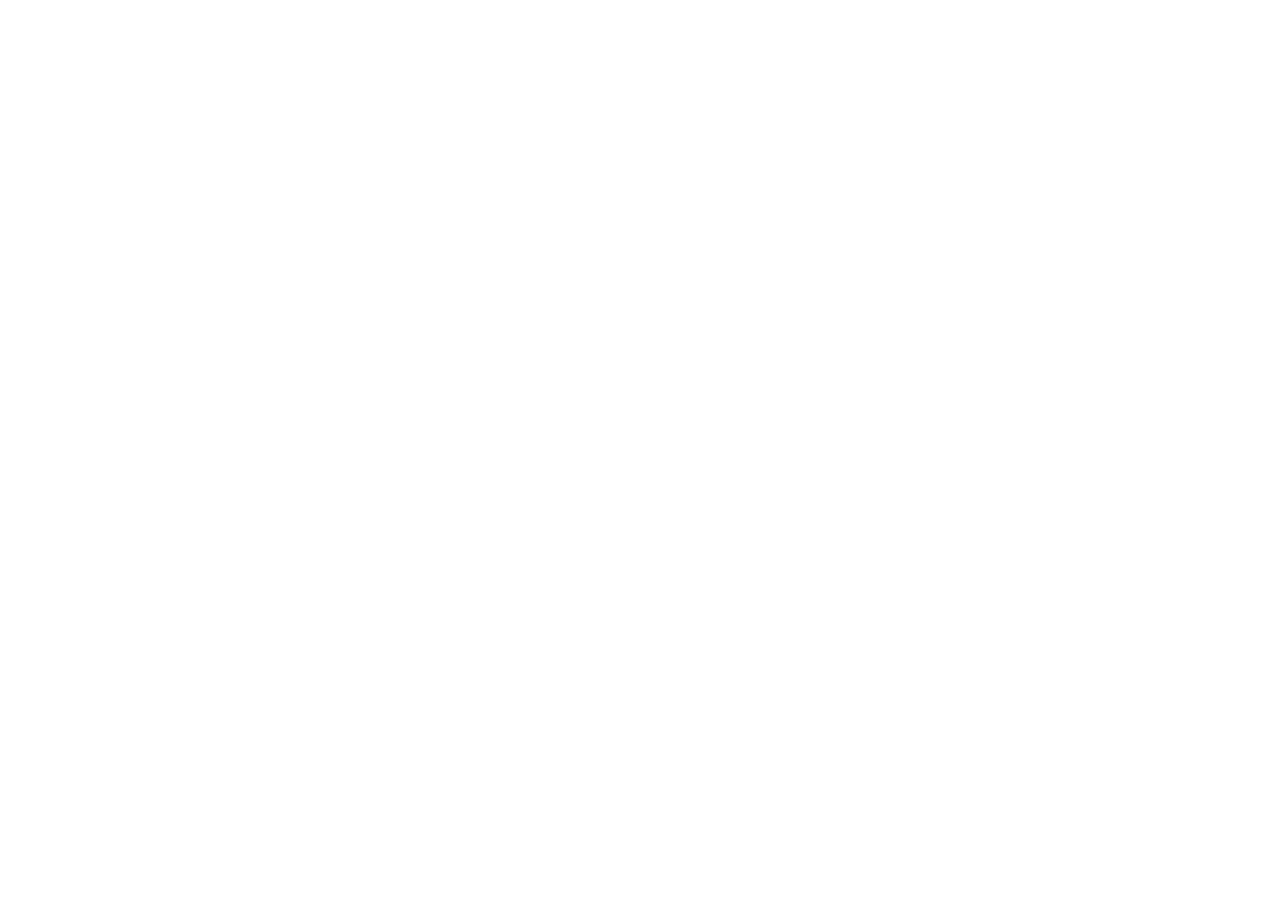
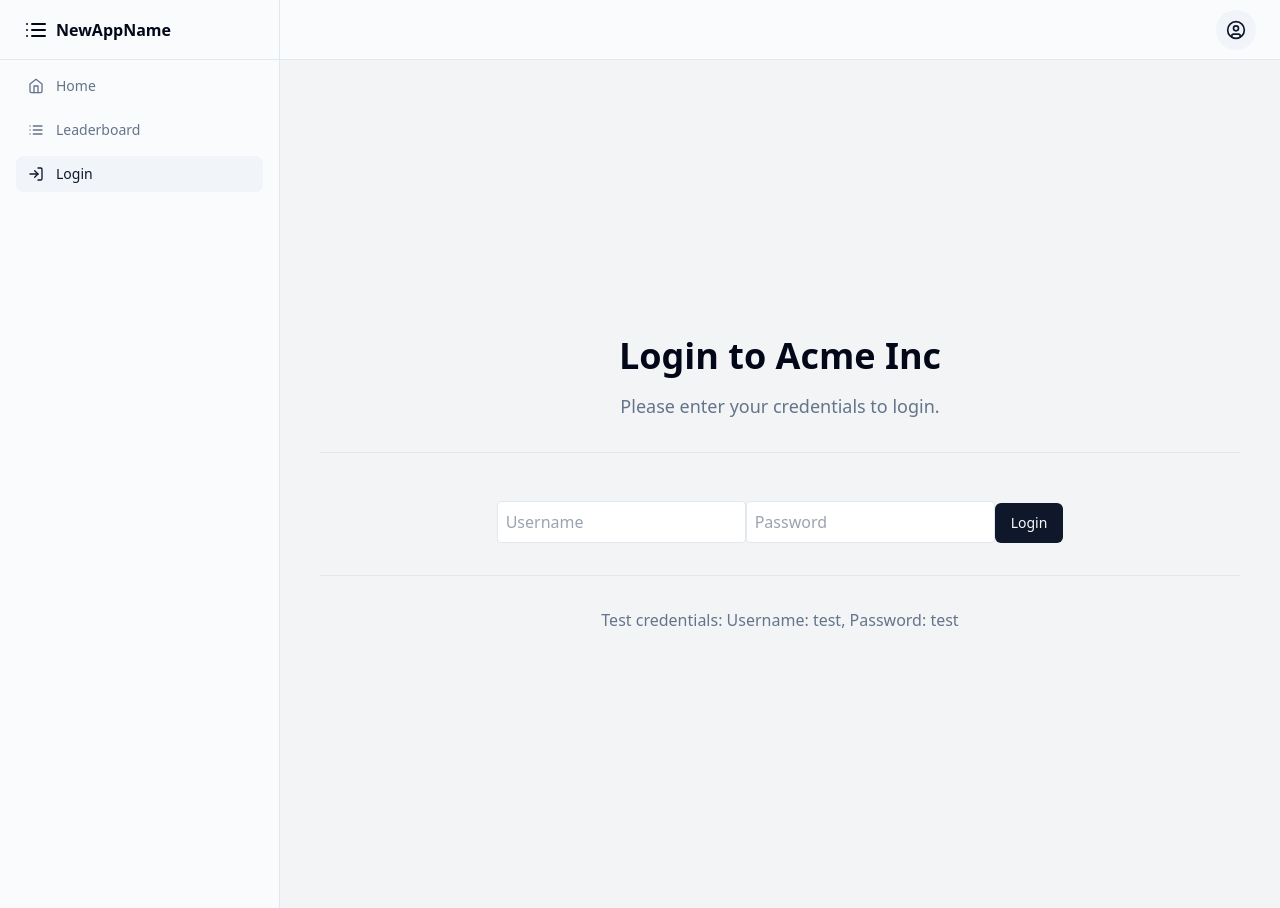
Before and after one commit to GPT-Engineer-App/screen-time-rankings, a React (Vite) app: page /login in a window 1280 px wide. Before the commit this address had no page. Before the commit the page ends 800 px from the top, so only its background shows below. Built offline with nearby package versions, Linux system fonts and the light colour scheme.

Commit message:
Moved login form to a separate page and added test credentials. Updated top right dropdown menu to reflect login status.

```diff
--- a/src/App.jsx
+++ b/src/App.jsx
@@ -1,11 +1,14 @@
 import { Toaster } from "@/components/ui/sonner";
 import { TooltipProvider } from "@/components/ui/tooltip";
 import { QueryClient, QueryClientProvider } from "@tanstack/react-query";
-import { Home, List } from "lucide-react";
+import { Home, List, LogIn } from "lucide-react";
 import Leaderboard from "./pages/Leaderboard.jsx"; // Import the new Leaderboard page
 import { Route, BrowserRouter as Router, Routes } from "react-router-dom";
 import Layout from "./layouts/sidebar"; // Use the sidebar layout
 import Index from "./pages/Index.jsx";
+import Login from "./pages/Login.jsx"; // Import the new Login page
+import { useState } from "react";
+
 const queryClient = new QueryClient();
 
 export const navItems = [
@@ -14,23 +17,42 @@ export const navItems = [
     to: "/",
     icon: <Home className="h-4 w-4" />,
   },
-{
+  {
     title: "Leaderboard", // Add Leaderboard to the navigation items
     to: "/leaderboard",
     icon: <List className="h-4 w-4" />,
   },
+  {
+    title: "Login", // Add Login to the navigation items
+    to: "/login",
+    icon: <LogIn className="h-4 w-4" />,
+  },
 ];
 
 const App = () => {
+  const [isLoggedIn, setIsLoggedIn] = useState(false);
+  const [username, setUsername] = useState("");
+
+  const handleLogin = (username) => {
+    setIsLoggedIn(true);
+    setUsername(username);
+  };
+
+  const handleLogout = () => {
+    setIsLoggedIn(false);
+    setUsername("");
+  };
+
   return (
     <QueryClientProvider client={queryClient}>
       <TooltipProvider>
         <Toaster />
         <Router>
           <Routes>
-            <Route path="/" element={<Layout />}>
+            <Route path="/" element={<Layout isLoggedIn={isLoggedIn} onLogout={handleLogout} />}>
               <Route index element={<Index />} />
               <Route path="leaderboard" element={<Leaderboard />} /> {/* Add the Leaderboard route */}
+              <Route path="login" element={<Login onLogin={handleLogin} />} /> {/* Add the Login route */}
             </Route>
           </Routes>
         </Router>
--- a/src/layouts/sidebar.jsx
+++ b/src/layouts/sidebar.jsx
@@ -9,11 +9,11 @@ import {
 } from "@/components/ui/dropdown-menu";
 import { Sheet, SheetContent, SheetTrigger } from "@/components/ui/sheet";
 import { cn } from "@/lib/utils";
-import { CircleUser, Menu, Package2, List } from "lucide-react"; // Import List icon
+import { CircleUser, Menu, Package2, List, LogIn } from "lucide-react"; // Import List and LogIn icons
 import { NavLink, Outlet } from "react-router-dom";
 import { navItems } from "../App";
 
-const Layout = () => {
+const Layout = ({ isLoggedIn, onLogout }) => {
   return (
     <div className="grid min-h-screen w-full md:grid-cols-[220px_1fr] lg:grid-cols-[280px_1fr]">
       <Sidebar />
@@ -21,7 +21,7 @@ const Layout = () => {
         <header className="flex h-14 items-center gap-4 border-b bg-muted/40 px-4 lg:h-[60px] lg:px-6">
           <MobileSidebar />
           <div className="w-full flex-1">{/* Add nav bar content here! */}</div>
-          <UserDropdown />
+          <UserDropdown isLoggedIn={isLoggedIn} onLogout={onLogout} />
         </header>
         <main className="flex-grow p-6 bg-gray-100 overflow-hidden">
           <Outlet />
@@ -81,7 +81,7 @@ const MobileSidebar = () => (
   </Sheet>
 );
 
-const UserDropdown = () => (
+const UserDropdown = ({ isLoggedIn, onLogout }) => (
   <DropdownMenu>
     <DropdownMenuTrigger asChild>
       <Button variant="secondary" size="icon" className="rounded-full">
@@ -92,10 +92,15 @@ const UserDropdown = () => (
     <DropdownMenuContent align="end">
       <DropdownMenuLabel>My Account</DropdownMenuLabel>
       <DropdownMenuSeparator />
-      <DropdownMenuItem>Settings</DropdownMenuItem>
-      <DropdownMenuItem>Support</DropdownMenuItem>
-      <DropdownMenuSeparator />
-      <DropdownMenuItem>Logout</DropdownMenuItem>
+      {isLoggedIn ? (
+        <>
+          <DropdownMenuItem onClick={onLogout}>Logout</DropdownMenuItem>
+        </>
+      ) : (
+        <DropdownMenuItem as={NavLink} to="/login">
+          Login
+        </DropdownMenuItem>
+      )}
     </DropdownMenuContent>
   </DropdownMenu>
 );
--- a/src/pages/Index.jsx
+++ b/src/pages/Index.jsx
@@ -1,27 +1,9 @@
-import React, { useState } from "react";
-import { Button } from "@/components/ui/button";
+import React from "react";
 import { Card, CardContent, CardHeader, CardTitle } from "@/components/ui/card";
 import { Separator } from "@/components/ui/separator";
+import { Button } from "@/components/ui/button";
 
 const Index = () => {
-  const [isLoggedIn, setIsLoggedIn] = useState(false);
-  const [username, setUsername] = useState("");
-  const [password, setPassword] = useState("");
-
-  const handleLogin = () => {
-    if (username === "user" && password === "password") {
-      setIsLoggedIn(true);
-    } else {
-      alert("Invalid credentials");
-    }
-  };
-
-  const handleLogout = () => {
-    setIsLoggedIn(false);
-    setUsername("");
-    setPassword("");
-  };
-
   return (
     <div className="flex flex-col items-center justify-center min-h-screen p-4 space-y-8">
       <header className="text-center space-y-4">
@@ -30,31 +12,6 @@ const Index = () => {
           Your one-stop solution for all your needs. Discover our features and get started today!
         </p>
       </header>
-      <Separator />
-      {isLoggedIn ? (
-        <div className="text-center space-y-4">
-          <p className="text-lg">Welcome, {username}!</p>
-          <Button onClick={handleLogout}>Logout</Button>
-        </div>
-      ) : (
-        <div className="space-y-4">
-          <input
-            type="text"
-            placeholder="Username"
-            value={username}
-            onChange={(e) => setUsername(e.target.value)}
-            className="border p-2 rounded"
-          />
-          <input
-            type="password"
-            placeholder="Password"
-            value={password}
-            onChange={(e) => setPassword(e.target.value)}
-            className="border p-2 rounded"
-          />
-          <Button onClick={handleLogin}>Login</Button>
-        </div>
-      )}
       <Separator />
       <section className="grid gap-6 md:grid-cols-2 lg:grid-cols-3">
         <Card>
--- /dev/null
+++ b/src/pages/Login.jsx
@@ -0,0 +1,52 @@
+import React, { useState } from "react";
+import { Button } from "@/components/ui/button";
+import { Card, CardContent, CardHeader, CardTitle } from "@/components/ui/card";
+import { Separator } from "@/components/ui/separator";
+
+const Login = ({ onLogin }) => {
+  const [username, setUsername] = useState("");
+  const [password, setPassword] = useState("");
+
+  const handleLogin = () => {
+    if (username === "test" && password === "test") {
+      onLogin(username);
+    } else {
+      alert("Invalid credentials");
+    }
+  };
+
+  return (
+    <div className="flex flex-col items-center justify-center min-h-screen p-4 space-y-8">
+      <header className="text-center space-y-4">
+        <h1 className="text-4xl font-bold">Login to Acme Inc</h1>
+        <p className="text-lg text-muted-foreground">
+          Please enter your credentials to login.
+        </p>
+      </header>
+      <Separator />
+      <div className="space-y-4">
+        <input
+          type="text"
+          placeholder="Username"
+          value={username}
+          onChange={(e) => setUsername(e.target.value)}
+          className="border p-2 rounded"
+        />
+        <input
+          type="password"
+          placeholder="Password"
+          value={password}
+          onChange={(e) => setPassword(e.target.value)}
+          className="border p-2 rounded"
+        />
+        <Button onClick={handleLogin}>Login</Button>
+      </div>
+      <Separator />
+      <footer className="text-center space-y-4">
+        <p className="text-muted-foreground">Test credentials: Username: test, Password: test</p>
+      </footer>
+    </div>
+  );
+};
+
+export default Login;
```
